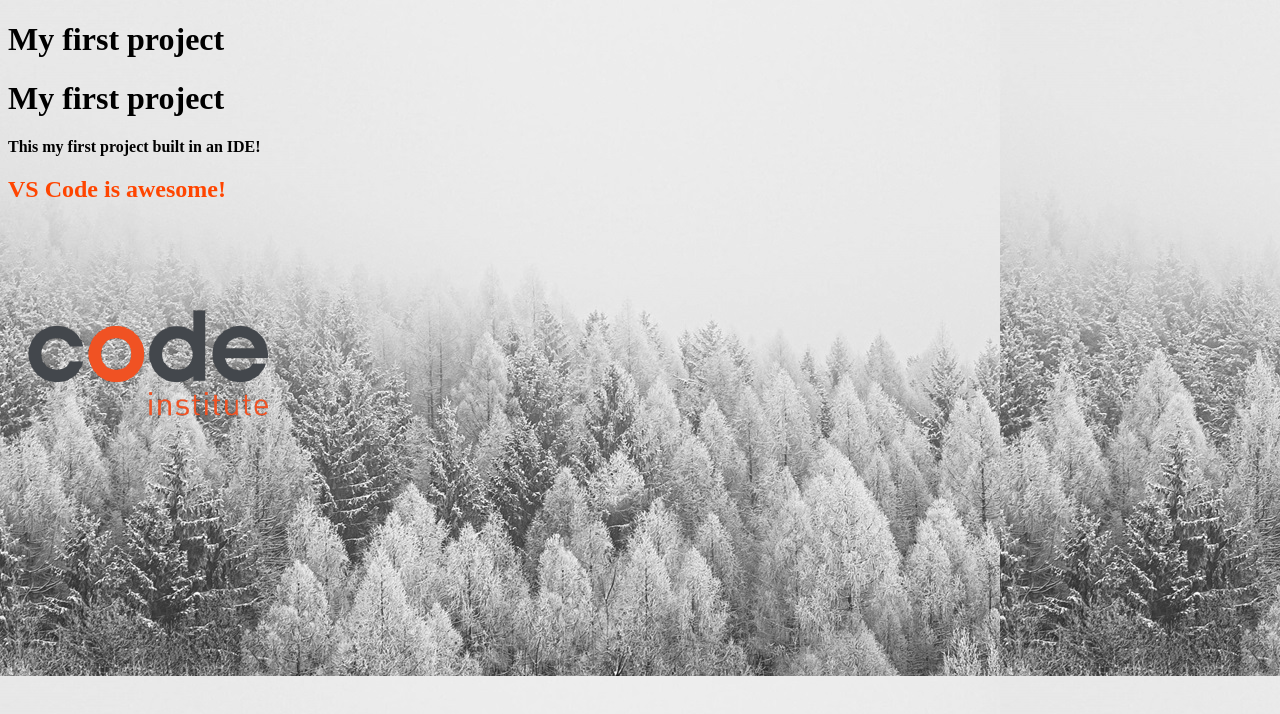
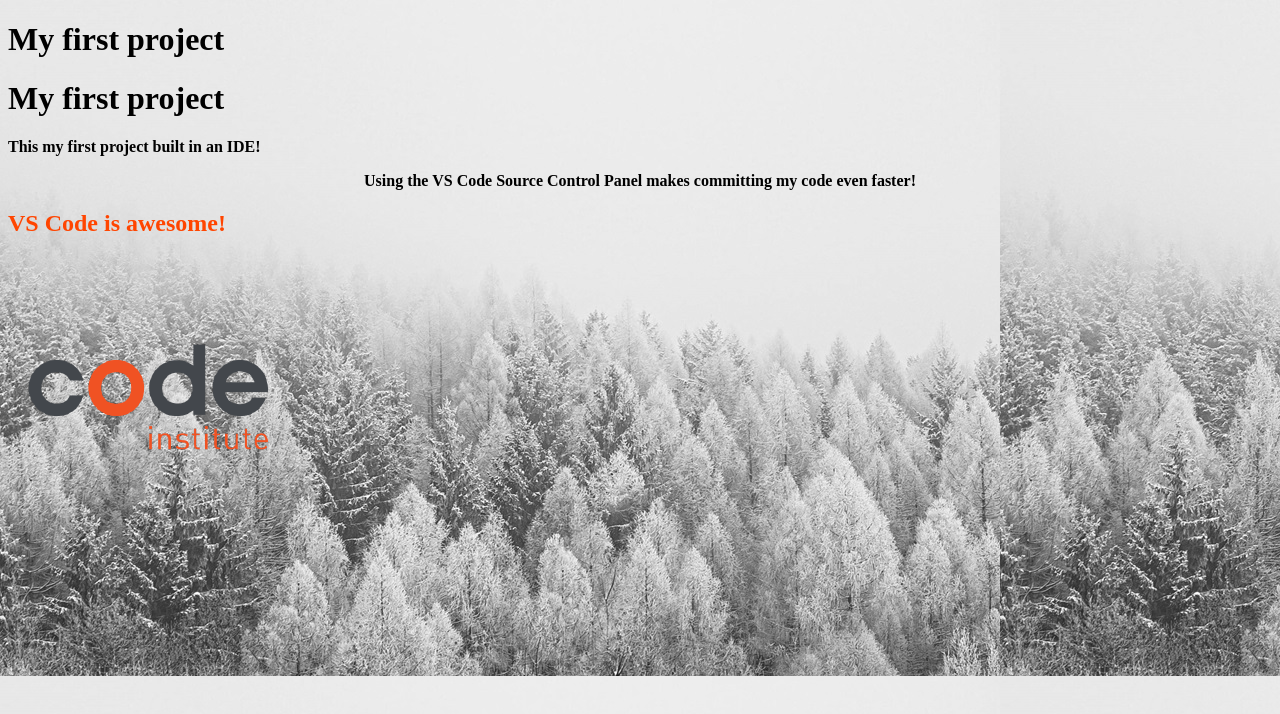
Before and after one commit to SafaNur43/my-first-project, a plain HTML site: page index.html in a window 1280 px wide. Drawn offline with Linux system fonts and the light colour scheme.

Commit message:
Add document title and styled paragraph elements.

```diff
--- a/assets/css/styles.css
+++ b/assets/css/styles.css
@@ -16,6 +16,6 @@ p {
     font-weight: bold;
 }
 
-. text-center {
+.text-center {
    text-align: center;
 }
--- a/index.html
+++ b/index.html
@@ -3,13 +3,14 @@
 <head>
     <meta charset="UTF-8">
     <meta name="viewport" content="width=device-width, initial-scale=1.0">
-    <title>Document</title>
+    <title>My first project</title>
     <link rel="stylesheet" href="assets/css/styles.css" />
 </head>
 <body>
    <h1>My first project</h1>
    <h1>My first project</h1>
    <p>This my first project built in an IDE!</p>
+   <p class="text-center">Using the VS Code Source Control Panel makes committing my code even faster!</p>
    <h2>VS Code is awesome!</h2>
    <img src="assets/images/01-02-02_ci-logo.png" alt="Code Institute Logo">
 </body>
```
